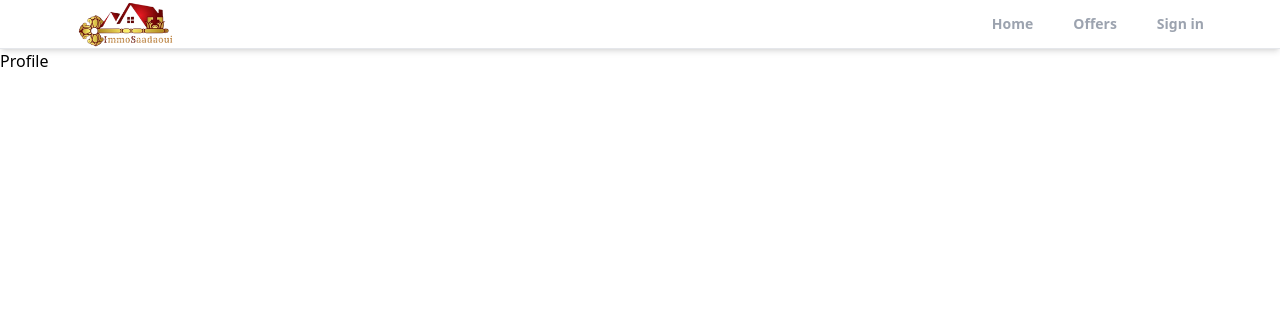
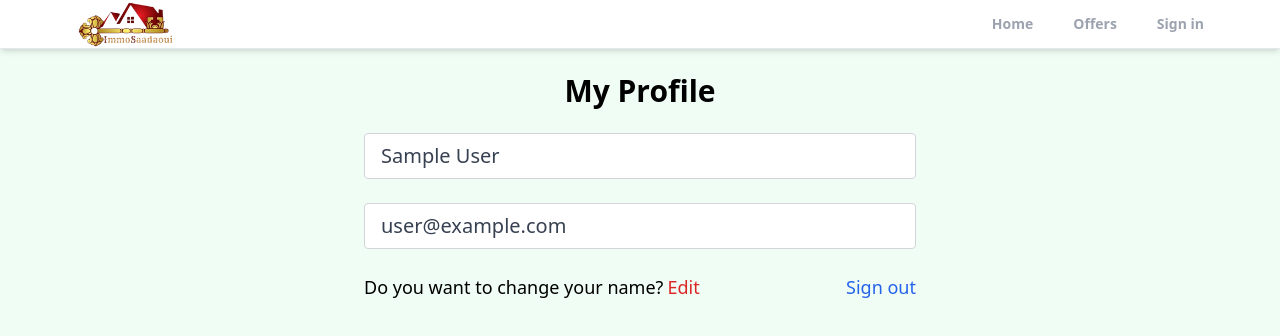
Before and after one commit to AyoubSaadaoui/ImmoSaadaoui, a React (Create React App) app: page /profile in a window 1280 px wide. Shown: the top 336 px of the page. Built offline with nearby package versions, Linux system fonts and the light colour scheme; no server answers; sample sign-in values are in the browser's storage.

Commit message:
create private route and custom hook for protecting the profile page and add the logout functionality

```diff
--- a/src/App.js
+++ b/src/App.js
@@ -8,6 +8,7 @@
 import SignUp from "./pages/SignUp";
 import { ToastContainer } from "react-toastify";
 import 'react-toastify/dist/ReactToastify.css';
+import PrivateRoute from "./components/PrivateRoute";
 
 function App() {
   return (
@@ -17,7 +18,9 @@
         <Routes>
           <Route path="/" element={ <Home/> } />
           <Route path="/offers" element={ <Offers/> } />
-          <Route path="/profile" element={ <Profile/> } />
+          <Route path="/profile" element={ <PrivateRoute/> }>
+            <Route path="/profile" element={ <Profile/> } />
+          </Route>
           <Route path="/sign-in" element={ <SignIn/> } />
           <Route path="/sign-up" element={ <SignUp/> } />
           <Route path="/forgot-password" element={ <ForgotPassword/> } />
--- /dev/null
+++ b/src/components/PrivateRoute.jsx
@@ -0,0 +1,10 @@
+import { Navigate, Outlet } from "react-router"
+import { useAuthStatus } from "../hooks/useAuthStatus"
+
+export default function PrivateRoute() {
+    const { loggedIn, checkingStatus } = useAuthStatus();
+    if (checkingStatus) {
+        return <h3>Loading...</h3>
+    }
+  return loggedIn ? <Outlet/> : <Navigate to="/sign-in" />
+}
--- /dev/null
+++ b/src/hooks/useAuthStatus.jsx
@@ -0,0 +1,20 @@
+import { getAuth, onAuthStateChanged } from 'firebase/auth';
+import { useEffect, useState } from 'react'
+
+export function useAuthStatus() {
+    const [loggedIn, setLoggedIn] = useState(false);
+    const [checkingStatus, setCheckingStatus] = useState(true);
+
+    useEffect(() => {
+        const auth = getAuth();
+        // Checking whether the user is signed in or signed out
+        onAuthStateChanged(auth, (user) => {
+            if(user) {
+                // User is signed in
+                setLoggedIn(true);
+            }
+            setCheckingStatus(false);
+        });
+    }, []);
+  return { loggedIn, checkingStatus };
+}
--- a/src/index.css
+++ b/src/index.css
@@ -1,3 +1,7 @@
 @tailwind base;
 @tailwind components;
 @tailwind utilities;
+
+body{
+    background-color: rgb(240, 253, 244);
+}
--- a/src/pages/ForgotPassword.jsx
+++ b/src/pages/ForgotPassword.jsx
@@ -37,8 +37,9 @@
       <h1 className='text-3xl text-center mt-6 font-bold'>Forgot Password</h1>
       <div className='flex justify-center flex-wrap items-center px-6 max-w-6xl mx-auto'>
         <div className='md:w-[67%] lg:w-[50%] mb-12 md:mb-6'>
-          <img src={logo} alt='img-sign_in'
-                className='w-full rounded-2xl'
+          <img
+            src={logo} alt='img-sign_in'
+            className='w-full rounded-2xl'
 
           />
         </div>
--- a/src/pages/Profile.jsx
+++ b/src/pages/Profile.jsx
@@ -1,8 +1,63 @@
-import React from 'react'
+import { getAuth } from 'firebase/auth';
+import React, { useState } from 'react'
+import { useNavigate } from 'react-router';
 
 function Profile() {
+  const auth = getAuth()
+  const navigate = useNavigate();
+  const [fromData, setFromData] = useState({
+    name: auth.currentUser.displayName,
+    email: auth.currentUser.email
+  })
+  const { name, email } = fromData;
+  function onLogout() {
+    // User is signed out.
+    auth.signOut();
+    navigate("/")
+  }
+
   return (
-    <div>Profile</div>
+    <>
+      <section className='max-w-6xl mx-auto flex justify-center items-center flex-col'>
+        <h1 className='text-3xl text-center mt-6 font-bold'>My Profile</h1>
+        <div className='w-full md:w-[50%] mt-6 px-3'>
+          <form>
+            <input
+              type='text'
+              id='name'
+              value={name}
+              className=' mb-6 w-full px-4 py-2 text-xl text-gray-700 bg-white
+              border-gray-300 rounded transition ease-in-out'
+            />
+            <input
+              type='email'
+              id='email'
+              value={email}
+              className=' mb-6 w-full px-4 py-2 text-xl text-gray-700 bg-white
+              border-gray-300 rounded transition ease-in-out'
+            />
+            <div className='flex justify-between whitespace-nowrap text-sm sm:text-lg mb-6'>
+              <p className='flex items-center'>
+                Do you want to change your name?
+                <span
+                  className=' text-red-600 hover:text-red-700 transition ease-in-out duration-200
+                  cursor-pointer ml-1'
+                >
+                  Edit
+                </span>
+              </p>
+              <p
+                className='text-blue-600 hover:text-blue-700 transition ease-in-out duration-200
+                cursor-pointer'
+                onClick={onLogout}
+              >
+                Sign out
+              </p>
+            </div>
+          </form>
+        </div>
+      </section>
+    </>
   )
 }
 
```
